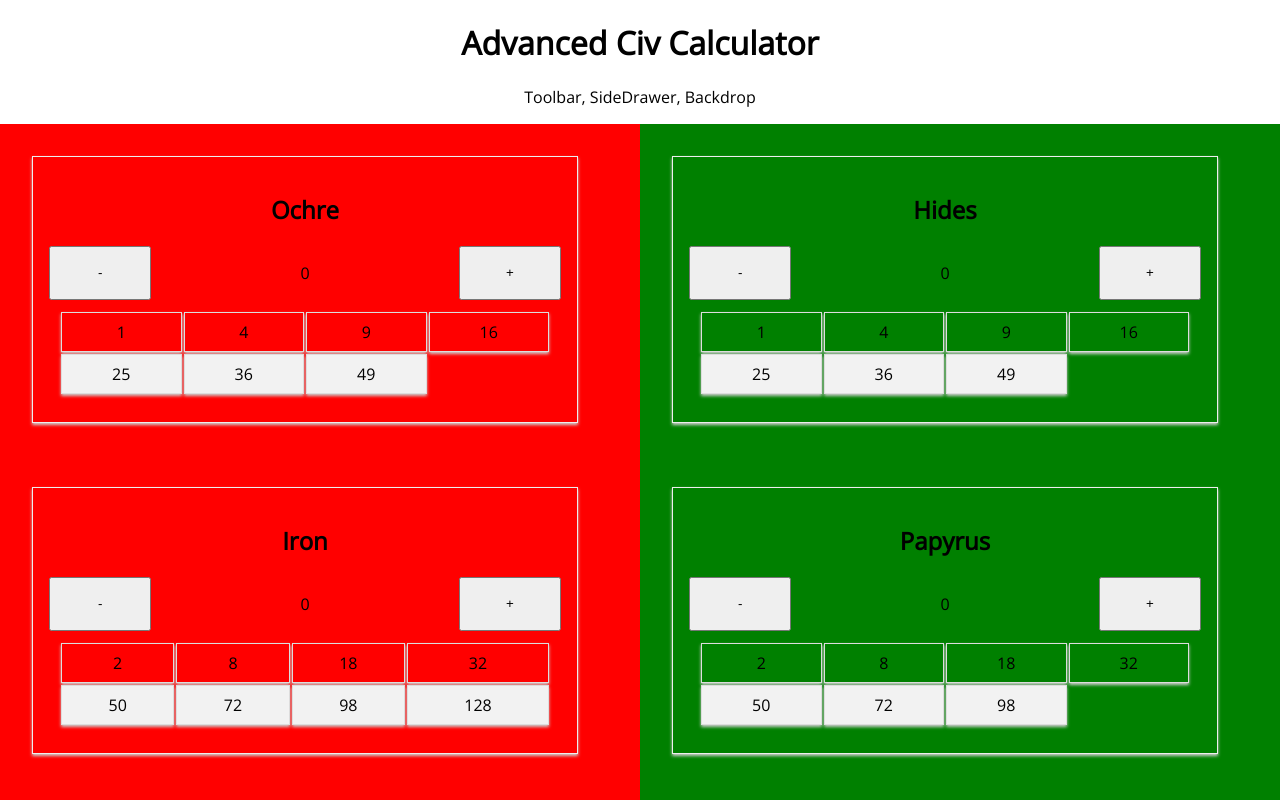
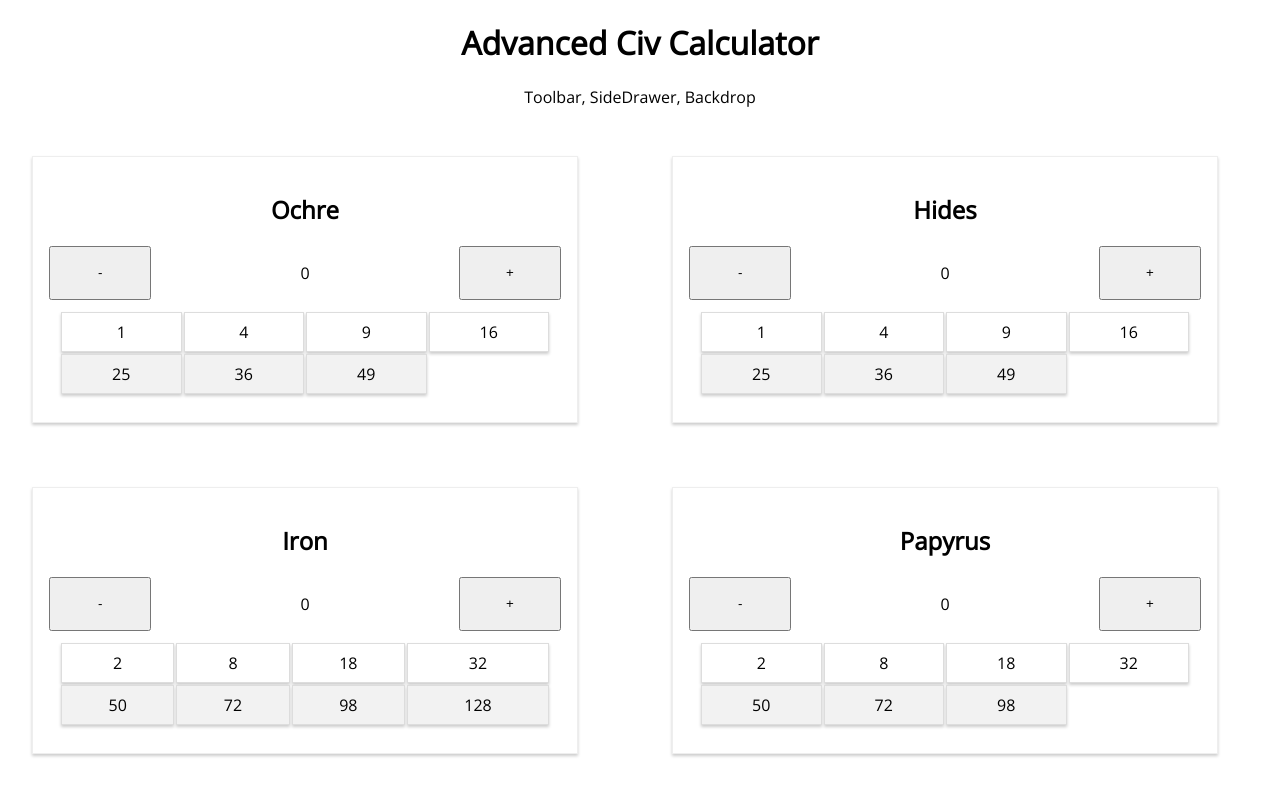
Before and after one commit to paasovaara/adv-civ-calculator, a React (Create React App) app: page / in a window 1280 px wide. Shown: the top 800 px of the page. Built offline with nearby package versions, Linux system fonts and the light colour scheme.

Commit message:
remove debug colors

```diff
--- a/src/components/CommodityCard/ValueTable/ValueTable.module.css
+++ b/src/components/CommodityCard/ValueTable/ValueTable.module.css
@@ -13,5 +13,5 @@
 .ValueTable tr:nth-child(even){background-color: #f2f2f2;}
 
 .SelectedCell {
-  background-color: blue;
+  background-color: goldenrod;
 }
--- a/src/components/WalletLayout/WalletLayout.module.css
+++ b/src/components/WalletLayout/WalletLayout.module.css
@@ -7,15 +7,15 @@
 
 .left{
   width:50%;
-  background-color: red;
+  /*background-color: red;*/
 }
 .right{
   width:50%;
-  background-color: green;
+  /*background-color: green;*/
 }
 .center{
   width:100%;
-  background-color: blue;
+  /*background-color: blue;*/
 }
 
 /*
```
